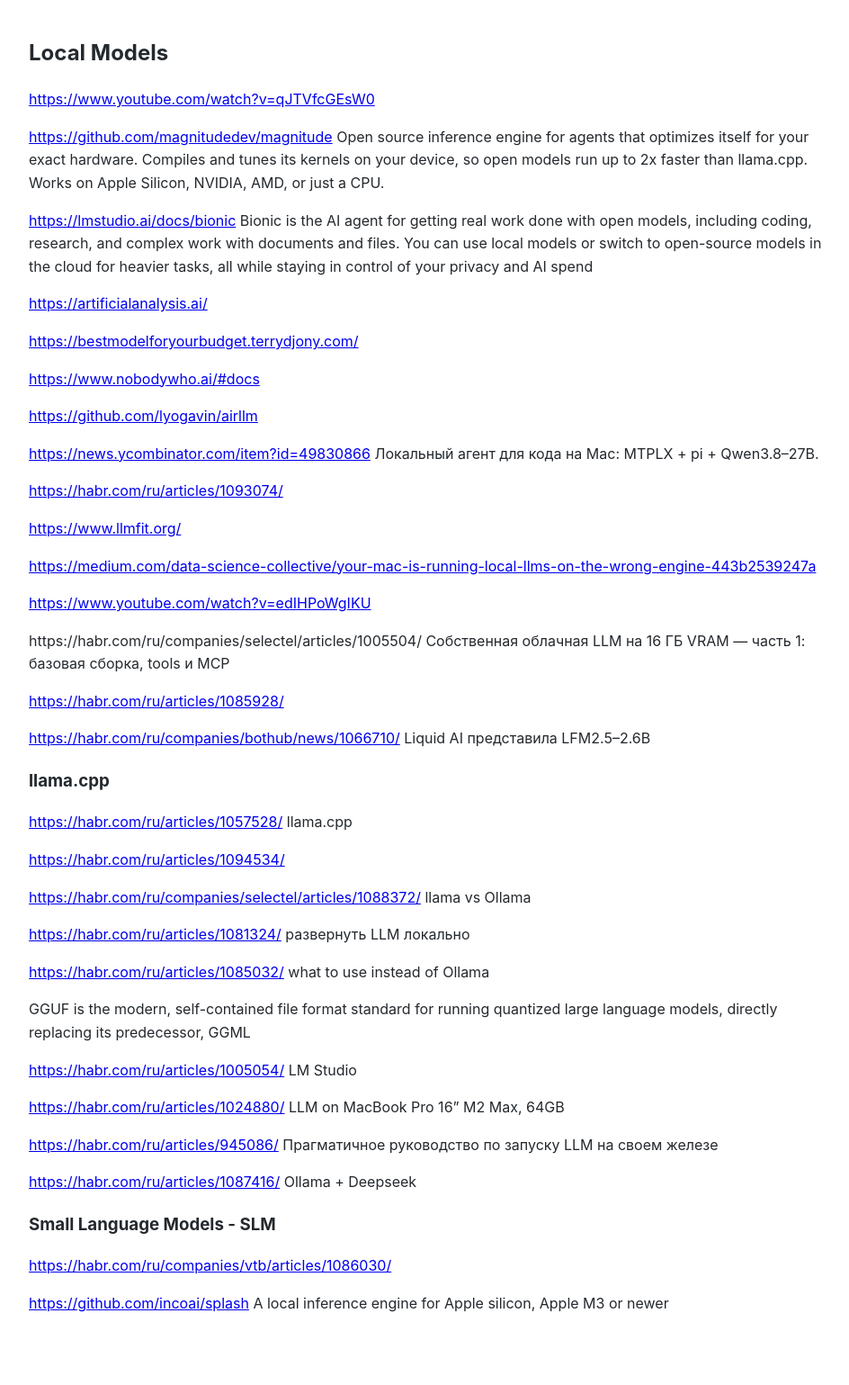
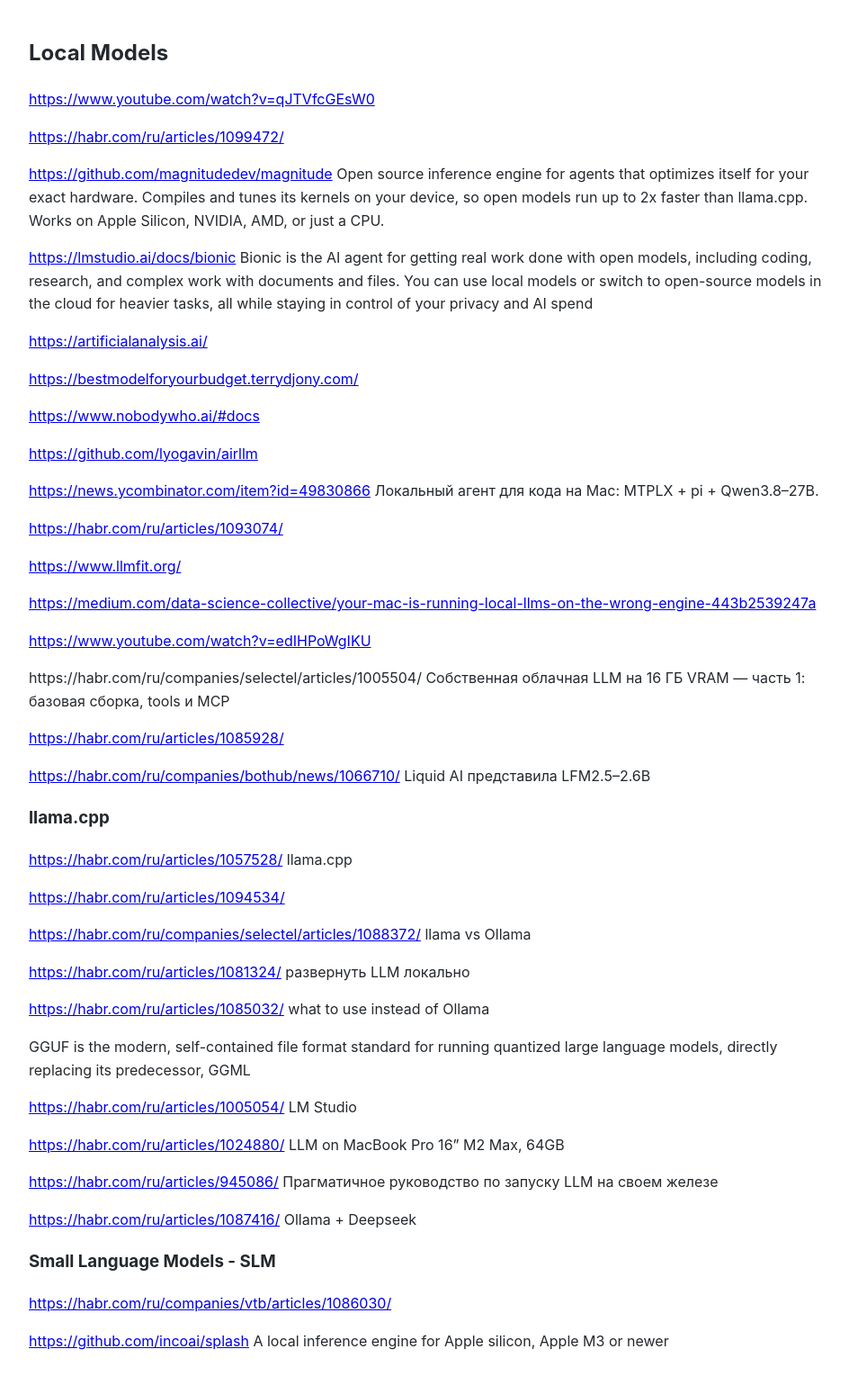
Before and after one commit to Michael-Lubinsky/michael-lubinsky.github.com, a Jekyll site: the page built from ml/local_llm.md, in a window 1280 px wide. Shown: the whole page at 90% size, without its empty margins (158-1102 px from the left). Built offline with Jekyll 4.4.1, drawn with Linux system fonts in a browser that asks for light colours; our own code applies the rules of GitHub Pages for plain Markdown files; before the commit the page ends 1498 px from its top, so only the background shows below that.

Commit message:
Update local_llm.md with additional resources
Added links to resources for local models and inference engines.

```diff
--- a/ml/local_llm.md
+++ b/ml/local_llm.md
@@ -1,6 +1,8 @@
 ## Local Models
 
 <https://www.youtube.com/watch?v=qJTVfcGEsW0>
+
+<https://habr.com/ru/articles/1099472/>
 
 <https://github.com/magnitudedev/magnitude> Open source inference engine for agents that optimizes itself for your exact hardware. Compiles and tunes its kernels on your device, so open models run up to 2x faster than llama.cpp. Works on Apple Silicon, NVIDIA, AMD, or just a CPU.
 
```
